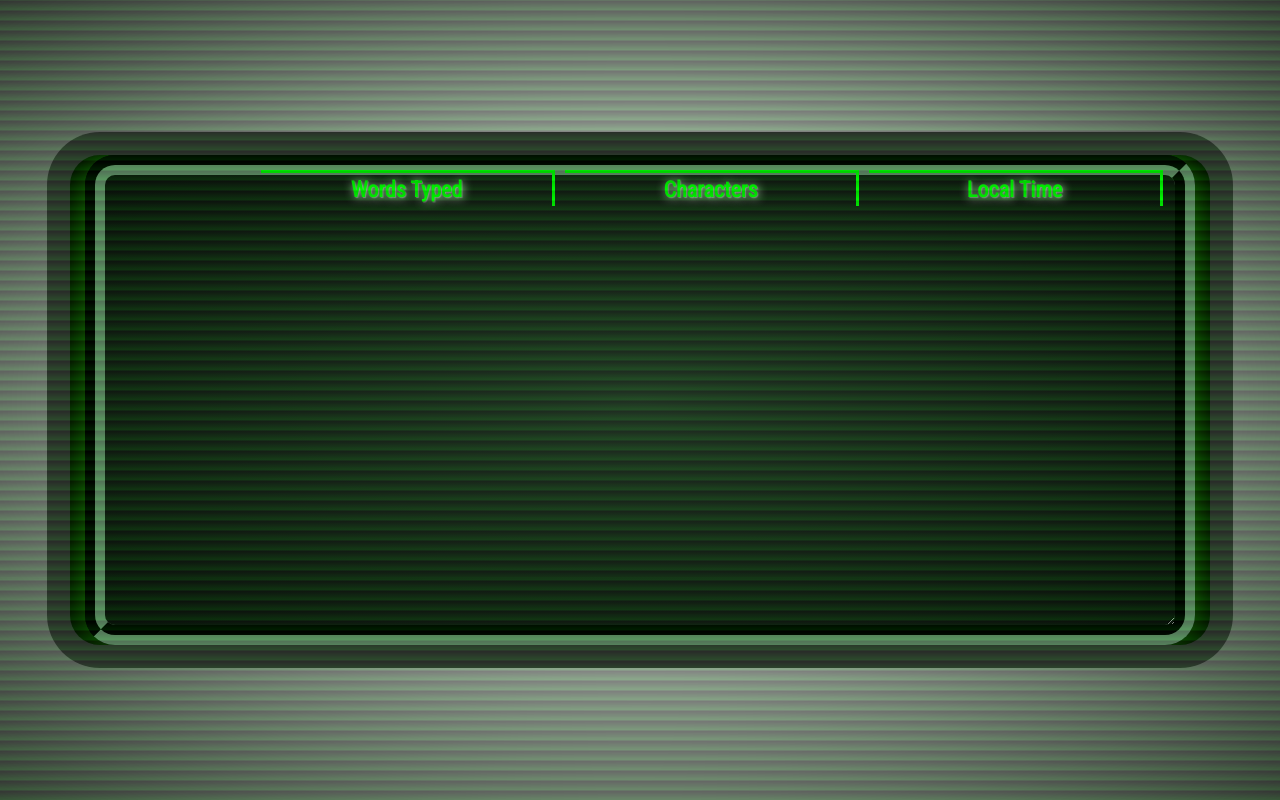
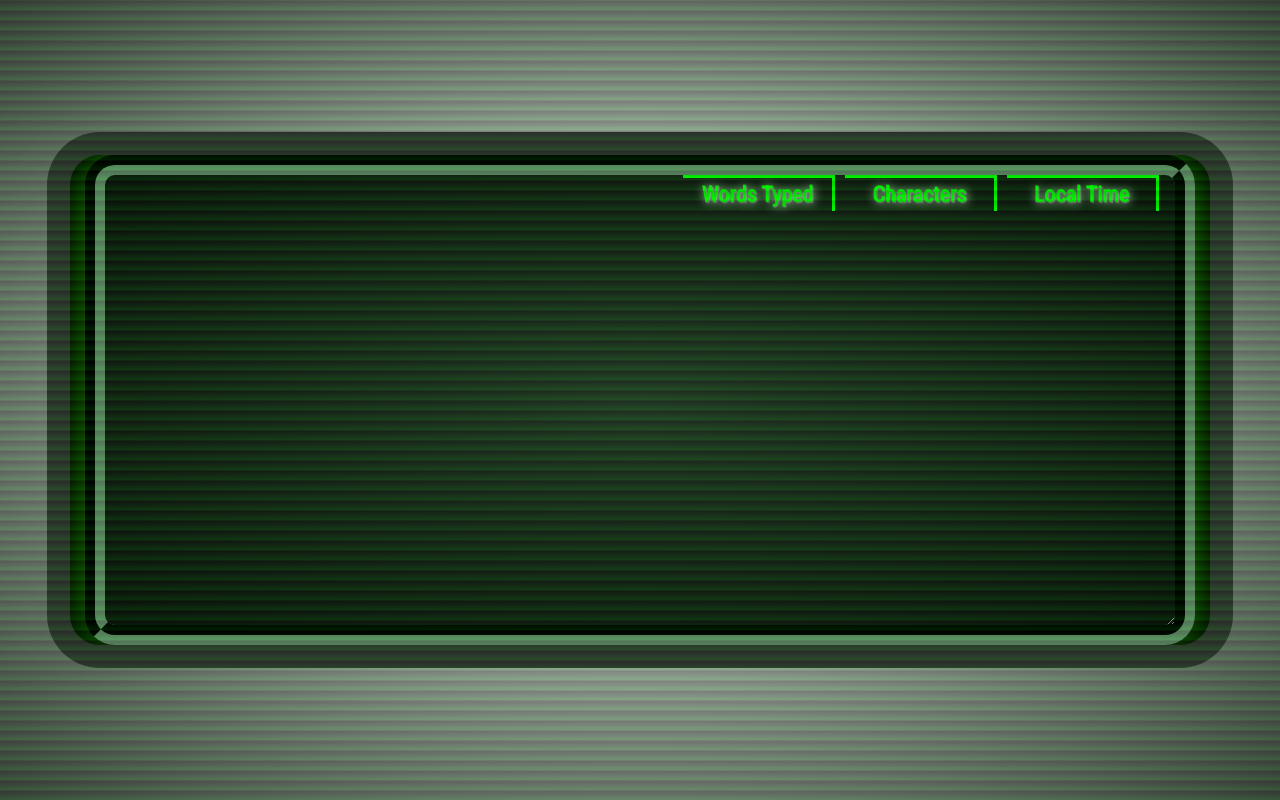
Before and after one commit to sanguine-dreams/Text-Editor, a plain HTML site: page index.html in a window 1280 px wide. Drawn offline with nearby package versions, Linux system fonts and the light colour scheme.

Commit message:
more updates

```diff
--- a/index.html
+++ b/index.html
@@ -20,9 +20,9 @@
             <div class="col-12">
                 <div class="outer-box">
                     <div class="row" id="info">
-                        <div class="col"> Words Typed </div>
-                        <div class="col"> Characters </div>
-                        <div class="col"> Local Time</div>
+                        <div class="col-2"> Words Typed </div>
+                        <div class="col-2"> Characters </div>
+                        <div class="col-2"> Local Time</div>
                     </div>
 
                     <textarea id="screen" rows="10" placeholder="Enter your message here...">
--- a/style.css
+++ b/style.css
@@ -77,11 +77,11 @@ textarea {
     position: absolute;
     height: 5%;
     width: 80%;
-    right: 5%;
-    top: 2%;
+    right: -32%;
+    top: 3%;
 }
 
-.col {
+.col-2 {
 
     margin: 5px;
     border-top: #00FF00 solid;
```
Also changed, not shown: scripts.js (added).
